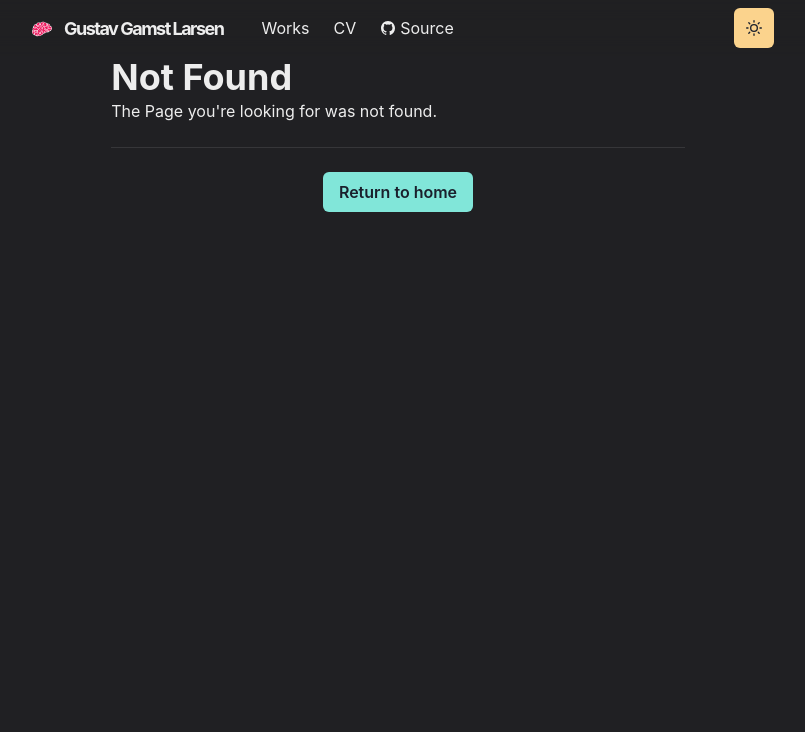
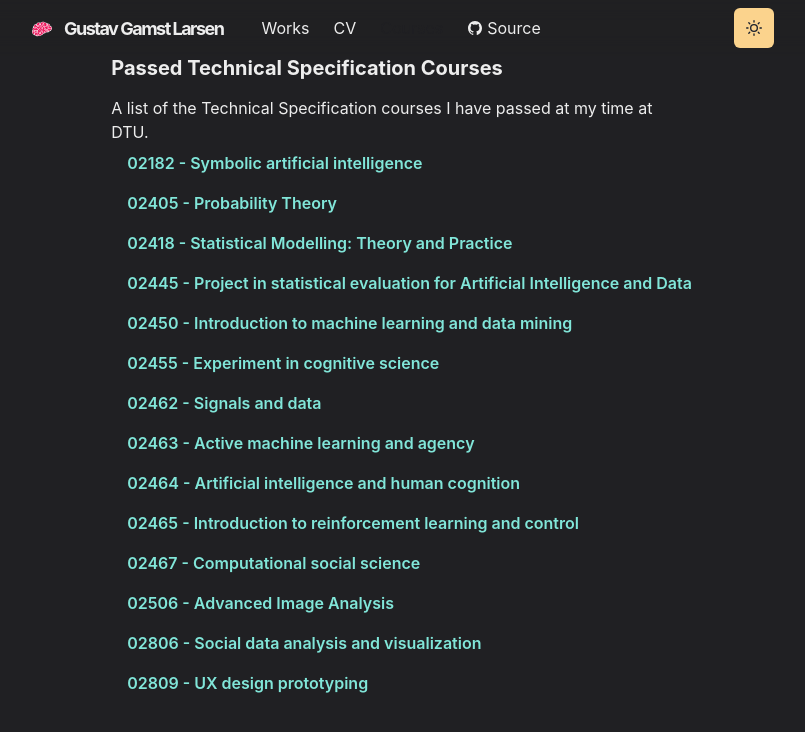
Before and after one commit to s180820/PortfolioWebsite, a Next.js app: page /courses in a window 1280 px wide. Before the commit this address had no page. Shown: the top 732 px of the page, without its empty margins (242-1047 px from the left). Built offline with nearby package versions, Linux system fonts and the light colour scheme.

Commit message:
Added courses as page

```diff
--- a/components/navbar.js
+++ b/components/navbar.js
@@ -77,6 +77,9 @@ const Navbar = props => {
           <LinkItem href="/cv" path={path}>
             CV
           </LinkItem>
+          <LinkItem href="/courses" path={path}>
+            Courses
+          </LinkItem>
           <LinkItem
             target="_blank"
             href="https://github.com/s180820/PortfolioWebsite"
--- /dev/null
+++ b/pages/courses.js
@@ -0,0 +1,98 @@
+import { Container, Heading, List, ListItem, Link, Button} from '@chakra-ui/react'
+import Section from '../components/section'
+import { WorkGridItem } from '../components/grid-item'
+import Layout from '../components/layouts/article'
+
+import SMKlogo from '../public/images/HaegueYang.jpeg'
+import BSClogo from '../public/images/network.png'
+import WClogo from '../public/images/wordcloud.png'
+import KABSlogo from '../public/images/KABS.jpg'
+
+const Courses = () => {
+ return (
+     <Layout>
+     <Container>
+         <Heading as ='h3' fontSize={20} mb={4}>
+             Passed Technical Specification Courses
+         </Heading>
+         A list of the Technical Specification courses I have passed at my time at DTU.
+         <Section delay={0.1}>
+            <List>
+                <ListItem>
+                    <Link href="https://kurser.dtu.dk/course/02182" target="_blank">
+                        <Button variant="ghost" colorScheme="teal">02182 - Symbolic artificial intelligence</Button>
+                    </Link>
+                </ListItem>
+                <ListItem>
+                    <Link href="https://kurser.dtu.dk/course/02405" target="_blank">
+                        <Button variant="ghost" colorScheme="teal">02405 - Probability Theory</Button>
+                    </Link>
+                </ListItem>
+                <ListItem>
+                    <Link href="https://kurser.dtu.dk/course/02418" target="_blank">
+                        <Button variant="ghost" colorScheme="teal">02418 - Statistical Modelling: Theory and Practice</Button>
+                    </Link>
+                </ListItem>
+                <ListItem>
+                    <Link href="https://kurser.dtu.dk/course/02445" target="_blank">
+                        <Button variant="ghost" colorScheme="teal">02445 -  Project in statistical evaluation for Artificial Intelligence and Data</Button>
+                    </Link>
+                </ListItem>
+                <ListItem>
+                    <Link href="https://kurser.dtu.dk/course/02450" target="_blank">
+                        <Button variant="ghost" colorScheme="teal">02450 - Introduction to machine learning and data mining</Button>
+                    </Link>
+                </ListItem>
+                <ListItem>
+                    <Link href="https://kurser.dtu.dk/course/02455" target="_blank">
+                        <Button variant="ghost" colorScheme="teal">02455 - Experiment in cognitive science</Button>
+                    </Link>
+                </ListItem>
+                <ListItem>
+                    <Link href="https://kurser.dtu.dk/course/02462" target="_blank">
+                        <Button variant="ghost" colorScheme="teal">02462 - Signals and data</Button>
+                    </Link>
+                </ListItem>
+                <ListItem>
+                    <Link href="https://kurser.dtu.dk/course/02463" target="_blank">
+                        <Button variant="ghost" colorScheme="teal">02463 - Active machine learning and agency</Button>
+                    </Link>
+                </ListItem>
+                <ListItem>
+                    <Link href="https://kurser.dtu.dk/course/02464" target="_blank">
+                        <Button variant="ghost" colorScheme="teal">02464 - Artificial intelligence and human cognition</Button>
+                    </Link>
+                </ListItem>
+                <ListItem>
+                    <Link href="https://kurser.dtu.dk/course/02465" target="_blank">
+                        <Button variant="ghost" colorScheme="teal">02465 - Introduction to reinforcement learning and control</Button>
+                    </Link>
+                </ListItem>
+                <ListItem>
+                    <Link href="https://kurser.dtu.dk/course/02467" target="_blank">
+                        <Button variant="ghost" colorScheme="teal">02467 - Computational social science</Button>
+                    </Link>
+                </ListItem>
+                <ListItem>
+                    <Link href="https://kurser.dtu.dk/course/02506" target="_blank">
+                        <Button variant="ghost" colorScheme="teal">02506 - Advanced Image Analysis</Button>
+                    </Link>
+                </ListItem>
+                <ListItem>
+                    <Link href="https://kurser.dtu.dk/course/02806" target="_blank">
+                        <Button variant="ghost" colorScheme="teal">02806 - Social data analysis and visualization</Button>
+                    </Link>
+                </ListItem>
+                <ListItem>
+                    <Link href="https://kurser.dtu.dk/course/02809" target="_blank">
+                        <Button variant="ghost" colorScheme="teal">02809 - UX design prototyping</Button>
+                    </Link>
+                </ListItem>
+            </List>
+        </Section>
+     </Container>
+     </Layout>
+ )
+}
+
+export default Courses
```
